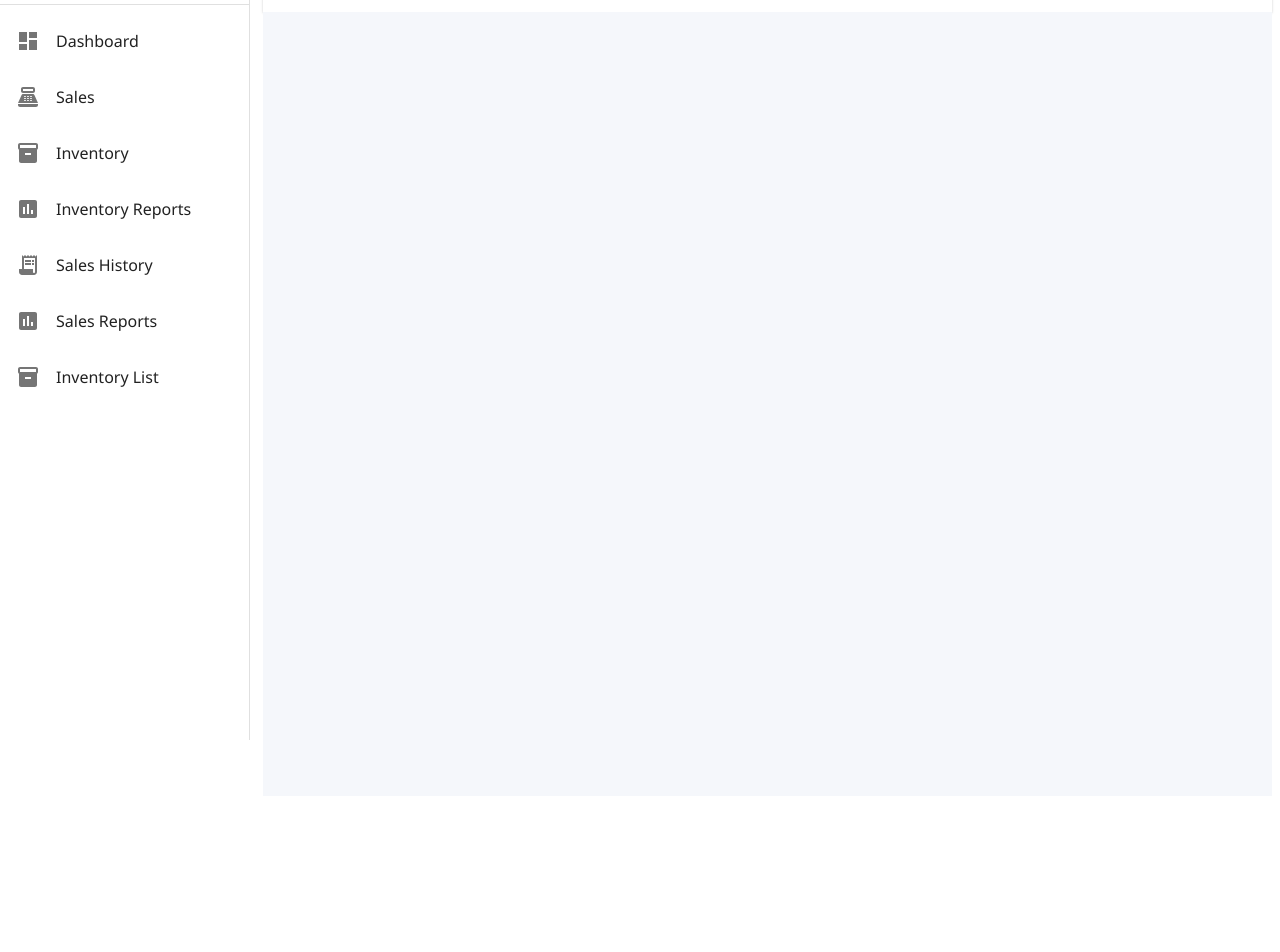
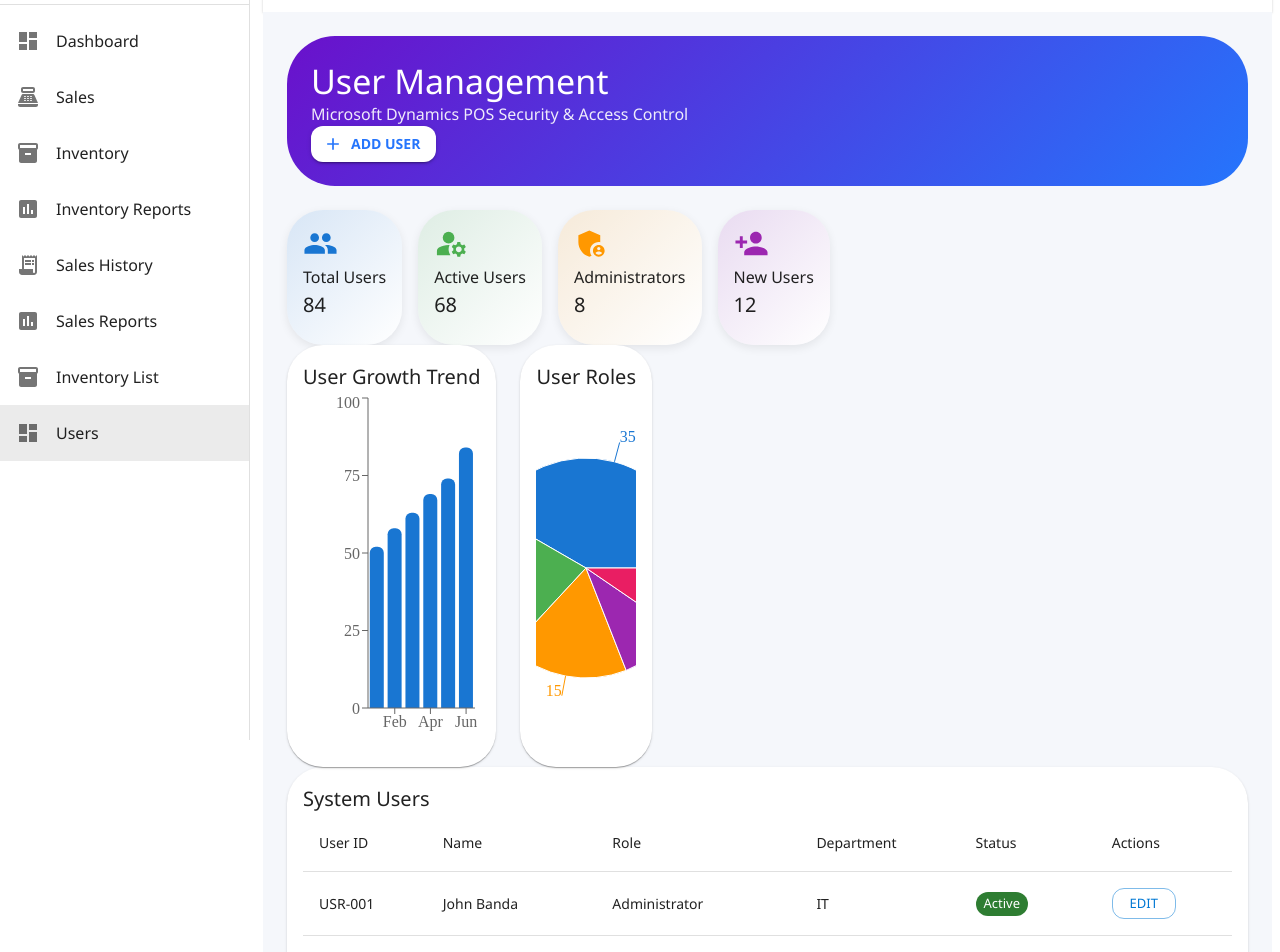
Before and after one commit to blessingsMlundira/point-of-sale-update, a React (Vite) app: page /users in a window 1280 px wide. Shown: the part 60-1012 px from the top of the page. Before the commit the page ends 864 px from the top, so only its background shows below. Built offline with nearby package versions, Linux system fonts and the light colour scheme.

Commit message:
Added user management module and UI enhancements

```diff
--- a/src/App.jsx
+++ b/src/App.jsx
@@ -12,6 +12,7 @@ import SalesHistory from "./pages/SalesHistory";
 import SalesReports from "./pages/SalesReports";
 import InventoryReports from "./pages/InventoryReports";
 import InventoryList from "./pages/InventoryList";
+import Users from "./pages/Users";
 
 
 function App() {
@@ -47,6 +48,9 @@ function App() {
           {/* Inventory List */}
           <Route path="/inventory-list" element={<InventoryList />} />
 
+          {/* Users */}
+          <Route path="/users" element={<Users />} />
+
         </Routes>
       </MainLayout>
     </BrowserRouter>
--- a/src/components/dashboard/KPISection.jsx
+++ b/src/components/dashboard/KPISection.jsx
@@ -14,7 +14,7 @@ const KPISection = () => {
      <Grid item xs={12} md={4}>
        <StatCard
          title="Sales Today"
-         value={`$${dashboardData.salesToday}`}
+         value={`k${dashboardData.salesToday}`}
          icon={<AttachMoneyIcon />}
        />
      </Grid>
@@ -22,7 +22,7 @@ const KPISection = () => {
      <Grid item xs={12} md={4}>
        <StatCard
          title="Customers"
-         value={dashboardData.totalCustomers}
+         value={`k${dashboardData.totalCustomers}`}
          icon={<PeopleIcon />}
        />
      </Grid>
--- a/src/components/dashboard/RecentTransactions.jsx
+++ b/src/components/dashboard/RecentTransactions.jsx
@@ -39,7 +39,7 @@ const RecentTransactions = () => {
                </TableCell>
 
                <TableCell>
-                 ${tx.amount}
+                 k{tx.amount}
                </TableCell>
 
              </TableRow>
--- a/src/components/layout/Sidebar.jsx
+++ b/src/components/layout/Sidebar.jsx
@@ -37,10 +37,10 @@ const Sidebar = ({ open = true, onToggle }) => {
     { text: "Sales", icon: <PointOfSale />, path: "/sales" },
     { text: "Inventory", icon: <Inventory />, path: "/inventory" },
     { text: "Inventory Reports", icon: <Assessment />, path: "/inventory-reports" },
-
     { text: "Sales History", icon: <ReceiptLong />, path: "/sales-history"},
     { text: "Sales Reports", icon: <Assessment />, path: "/sales-reports"},
     { text: "Inventory List", icon: <Inventory />, path: "/inventory-list" },
+    { text: "Users", icon: <Dashboard />, path: "/users" },
 
   ];
 
--- a/src/pages/Dashboard.jsx
+++ b/src/pages/Dashboard.jsx
@@ -79,7 +79,7 @@ const Dashboard = () => {
           <InfoTile
             icon={<BarChart fontSize="large" />}
             title="Total Revenue"
-            value="$310,450"
+            value="k310,450"
             color="#1976d2"
           />
         </Grid>
--- a/src/pages/Inventory.jsx
+++ b/src/pages/Inventory.jsx
@@ -369,7 +369,7 @@ const updateProduct = async () => {
                   <TableCell>{item.sku}</TableCell>
                   <TableCell>{item.name}</TableCell>
                   <TableCell>{item.category}</TableCell>
-                  <TableCell>${item.price}</TableCell>
+                  <TableCell>k{item.price}</TableCell>
                   <TableCell>{item.stock}</TableCell>
 
                   <TableCell>
--- a/src/pages/InventoryList.jsx
+++ b/src/pages/InventoryList.jsx
@@ -386,7 +386,7 @@ const updateProduct = async () => {
                   <TableCell>{item.sku}</TableCell>
                   <TableCell>{item.name}</TableCell>
                   <TableCell>{item.category}</TableCell>
-                  <TableCell>${item.price}</TableCell>
+                  <TableCell>k{item.price}</TableCell>
                   <TableCell>{item.stock}</TableCell>
 
                   <TableCell>
--- a/src/pages/InventoryReports.jsx
+++ b/src/pages/InventoryReports.jsx
@@ -404,7 +404,7 @@ const updateProduct = async () => {
                   <TableCell>{item.sku}</TableCell>
                   <TableCell>{item.name}</TableCell>
                   <TableCell>{item.category}</TableCell>
-                  <TableCell>${item.price}</TableCell>
+                  <TableCell>k{item.price}</TableCell>
                   <TableCell>{item.stock}</TableCell>
 
                   <TableCell>
--- a/src/pages/SalesHistory.jsx
+++ b/src/pages/SalesHistory.jsx
@@ -135,7 +135,7 @@ const printReceipt = (sale) => {
           </table>
 
           <div class="total">
-            Grand Total: $${sale.total}
+            Grand Total: k${sale.total}
           </div>
 
           <div class="footer">
@@ -373,7 +373,7 @@ if (loading) {
                 <TableRow key={i}>
                   <TableCell>{s.invoice}</TableCell>
 
-                  <TableCell>${s.total}</TableCell>
+                  <TableCell>k{s.total}</TableCell>
                   <TableCell>
                     <Chip label={s.status} color="success" size="small" />
                   </TableCell>
--- /dev/null
+++ b/src/pages/Users.jsx
@@ -0,0 +1,365 @@
+import React from "react";
+
+import {
+  Box,
+  Grid,
+  Typography,
+  Card,
+  CardContent,
+  Button,
+  Chip,
+  Table,
+  TableBody,
+  TableCell,
+  TableHead,
+  TableRow
+} from "@mui/material";
+
+import {
+  ManageAccounts,
+  Group,
+  AdminPanelSettings,
+  PersonAdd,
+  Add
+} from "@mui/icons-material";
+
+import {
+  ResponsiveContainer,
+  PieChart,
+  Pie,
+  Cell,
+  Tooltip,
+  BarChart,
+  Bar,
+  XAxis,
+  YAxis
+} from "recharts";
+
+/* -----------------------------
+   USER DATA
+------------------------------ */
+
+const userSummary = {
+  totalUsers: 84,
+  activeUsers: 68,
+  administrators: 8,
+  newUsers: 12
+};
+
+const roleDistribution = [
+  { name: "Cashiers", value: 35 },
+  { name: "Managers", value: 18 },
+  { name: "Inventory", value: 15 },
+  { name: "Admins", value: 8 },
+  { name: "HR", value: 8 }
+];
+
+const userActivity = [
+  { month: "Jan", users: 52 },
+  { month: "Feb", users: 58 },
+  { month: "Mar", users: 63 },
+  { month: "Apr", users: 69 },
+  { month: "May", users: 74 },
+  { month: "Jun", users: 84 }
+];
+
+const users = [
+  {
+    id: "USR-001",
+    name: "John Banda",
+    role: "Administrator",
+    department: "IT",
+    status: "Active"
+  },
+  {
+    id: "USR-002",
+    name: "Mary Phiri",
+    role: "Cashier",
+    department: "Sales",
+    status: "Active"
+  },
+  {
+    id: "USR-003",
+    name: "Peter Chirwa",
+    role: "Inventory Officer",
+    department: "Warehouse",
+    status: "Inactive"
+  },
+  {
+    id: "USR-004",
+    name: "Agnes Mwale",
+    role: "Manager",
+    department: "Operations",
+    status: "Active"
+  }
+];
+
+/* -----------------------------
+   KPI CARD
+------------------------------ */
+
+const InfoTile = ({ icon, title, value, color }) => (
+  <Card
+    sx={{
+      borderRadius: 3,
+      background: `linear-gradient(135deg, ${color}22, #ffffff)`,
+      boxShadow: "0px 3px 10px rgba(0,0,0,0.08)"
+    }}
+  >
+    <CardContent>
+      <Box display="flex" alignItems="center" gap={2}>
+        <Box sx={{ color }}>{icon}</Box>
+
+        <Box>
+          <Typography fontSize={13} color="text.secondary">
+            {title}
+          </Typography>
+
+          <Typography variant="h6" fontWeight="bold">
+            {value}
+          </Typography>
+        </Box>
+      </Box>
+    </CardContent>
+  </Card>
+);
+
+/* -----------------------------
+   USER MANAGEMENT PAGE
+------------------------------ */
+
+const Users = () => {
+  return (
+    <Box>
+
+      {/* HERO BANNER */}
+      <Box
+        sx={{
+          p: 3,
+          mb: 3,
+          borderRadius: 4,
+          color: "white",
+          background:
+            "linear-gradient(135deg, #6a11cb, #2575fc)"
+        }}
+      >
+        <Box
+          display="flex"
+          justifyContent="space-between"
+          alignItems="center"
+        >
+          <Box>
+            <Typography variant="h4" fontWeight="bold">
+              User Management
+            </Typography>
+
+            <Typography sx={{ opacity: 0.9 }}>
+              Microsoft Dynamics POS Security & Access Control
+            </Typography>
+          </Box>
+
+          <Button
+            variant="contained"
+            startIcon={<Add />}
+            sx={{
+              bgcolor: "white",
+              color: "#2575fc",
+              fontWeight: "bold",
+              "&:hover": {
+                bgcolor: "#f5f5f5"
+              }
+            }}
+          >
+            Add User
+          </Button>
+        </Box>
+      </Box>
+
+      {/* KPI SECTION */}
+      <Grid container spacing={2} mb={4}>
+        <Grid item xs={12} md={3}>
+          <InfoTile
+            icon={<Group fontSize="large" />}
+            title="Total Users"
+            value={userSummary.totalUsers}
+            color="#1976d2"
+          />
+        </Grid>
+
+        <Grid item xs={12} md={3}>
+          <InfoTile
+            icon={<ManageAccounts fontSize="large" />}
+            title="Active Users"
+            value={userSummary.activeUsers}
+            color="#4caf50"
+          />
+        </Grid>
+
+        <Grid item >
+          <InfoTile
+            icon={<AdminPanelSettings fontSize="large" />}
+            title="Administrators"
+            value={userSummary.administrators}
+            color="#ff9800"
+          />
+        </Grid>
+
+        <Grid item >
+          <InfoTile
+            icon={<PersonAdd fontSize="large" />}
+            title="New Users"
+            value={userSummary.newUsers}
+            color="#9c27b0"
+          />
+        </Grid>
+      </Grid>
+
+      {/* ANALYTICS */}
+      <Grid container spacing={3} mb={4}>
+
+        {/* USER GROWTH */}
+        <Grid item >
+          <Card sx={{ borderRadius: 3 }}>
+            <CardContent>
+
+              <Typography
+                variant="h6"
+                fontWeight="bold"
+                mb={2}
+              >
+                User Growth Trend
+              </Typography>
+
+              <ResponsiveContainer
+                width="100%"
+                height={350}
+              >
+                <BarChart data={userActivity}>
+                  <XAxis dataKey="month" />
+                  <YAxis />
+                  <Tooltip />
+                  <Bar
+                    dataKey="users"
+                    fill="#1976d2"
+                    radius={[6, 6, 0, 0]}
+                  />
+                </BarChart>
+              </ResponsiveContainer>
+
+            </CardContent>
+          </Card>
+        </Grid>
+
+        {/* ROLE DISTRIBUTION */}
+        <Grid item >
+          <Card sx={{ borderRadius: 3 }}>
+            <CardContent>
+
+              <Typography
+                variant="h6"
+                fontWeight="bold"
+                mb={2}
+              >
+                User Roles
+              </Typography>
+
+              <ResponsiveContainer
+                width="100%"
+                height={350}
+              >
+                <PieChart>
+                  <Pie
+                    data={roleDistribution}
+                    dataKey="value"
+                    nameKey="name"
+                    outerRadius={110}
+                    label
+                  >
+                    <Cell fill="#1976d2" />
+                    <Cell fill="#4caf50" />
+                    <Cell fill="#ff9800" />
+                    <Cell fill="#9c27b0" />
+                    <Cell fill="#e91e63" />
+                  </Pie>
+
+                  <Tooltip />
+                </PieChart>
+              </ResponsiveContainer>
+
+            </CardContent>
+          </Card>
+        </Grid>
+
+      </Grid>
+
+      {/* USERS TABLE */}
+      <Card sx={{ borderRadius: 3 }}>
+        <CardContent>
+
+          <Typography
+            variant="h6"
+            fontWeight="bold"
+            mb={2}
+          >
+            System Users
+          </Typography>
+
+          <Table>
+
+            <TableHead>
+              <TableRow>
+                <TableCell>User ID</TableCell>
+                <TableCell>Name</TableCell>
+                <TableCell>Role</TableCell>
+                <TableCell>Department</TableCell>
+                <TableCell>Status</TableCell>
+                <TableCell>Actions</TableCell>
+              </TableRow>
+            </TableHead>
+
+            <TableBody>
+
+              {users.map((user) => (
+                <TableRow key={user.id}>
+
+                  <TableCell>{user.id}</TableCell>
+                  <TableCell>{user.name}</TableCell>
+                  <TableCell>{user.role}</TableCell>
+                  <TableCell>{user.department}</TableCell>
+
+                  <TableCell>
+                    <Chip
+                      label={user.status}
+                      size="small"
+                      color={
+                        user.status === "Active"
+                          ? "success"
+                          : "error"
+                      }
+                    />
+                  </TableCell>
+
+                  <TableCell>
+                    <Button
+                      size="small"
+                      variant="outlined"
+                    >
+                      Edit
+                    </Button>
+                  </TableCell>
+
+                </TableRow>
+              ))}
+
+            </TableBody>
+
+          </Table>
+
+        </CardContent>
+      </Card>
+
+    </Box>
+  );
+};
+
+export default Users;
```
Also changed, not shown: src/pages/Sales.jsx (+5 -5 lines).
